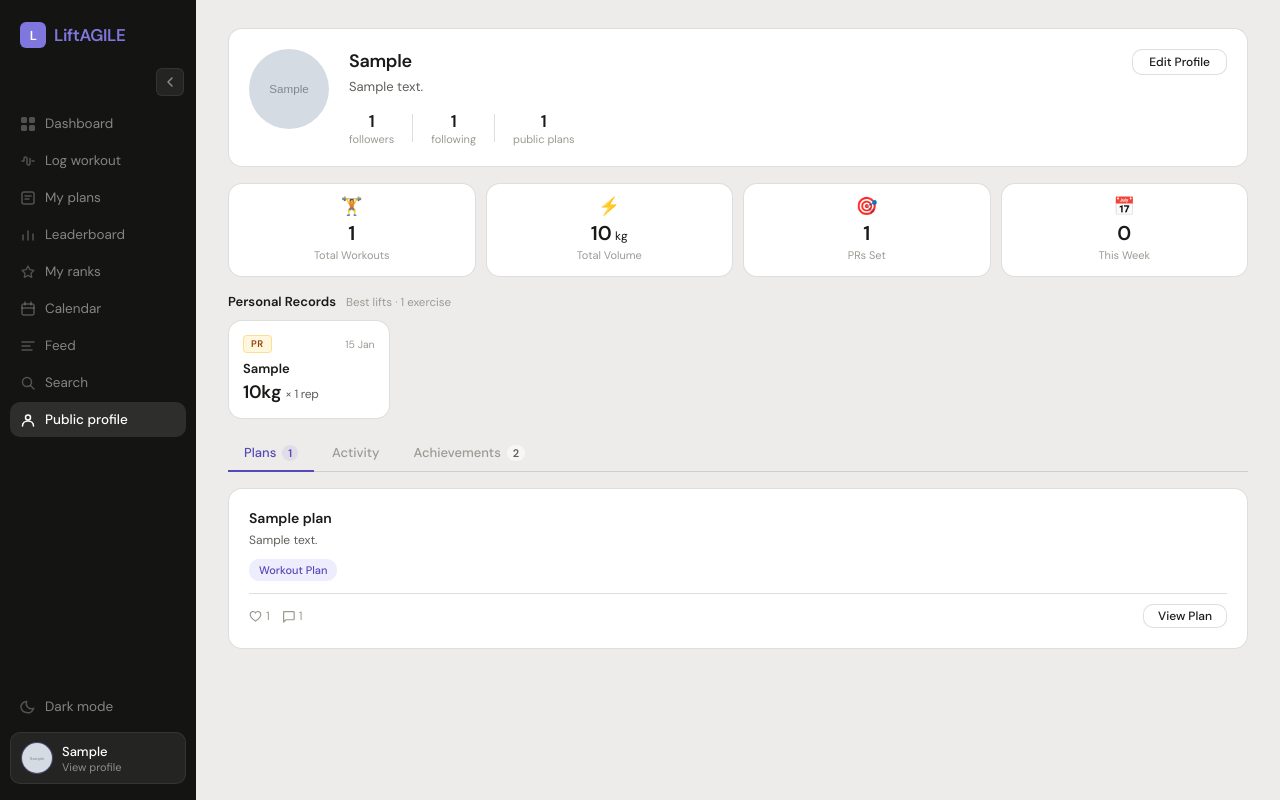
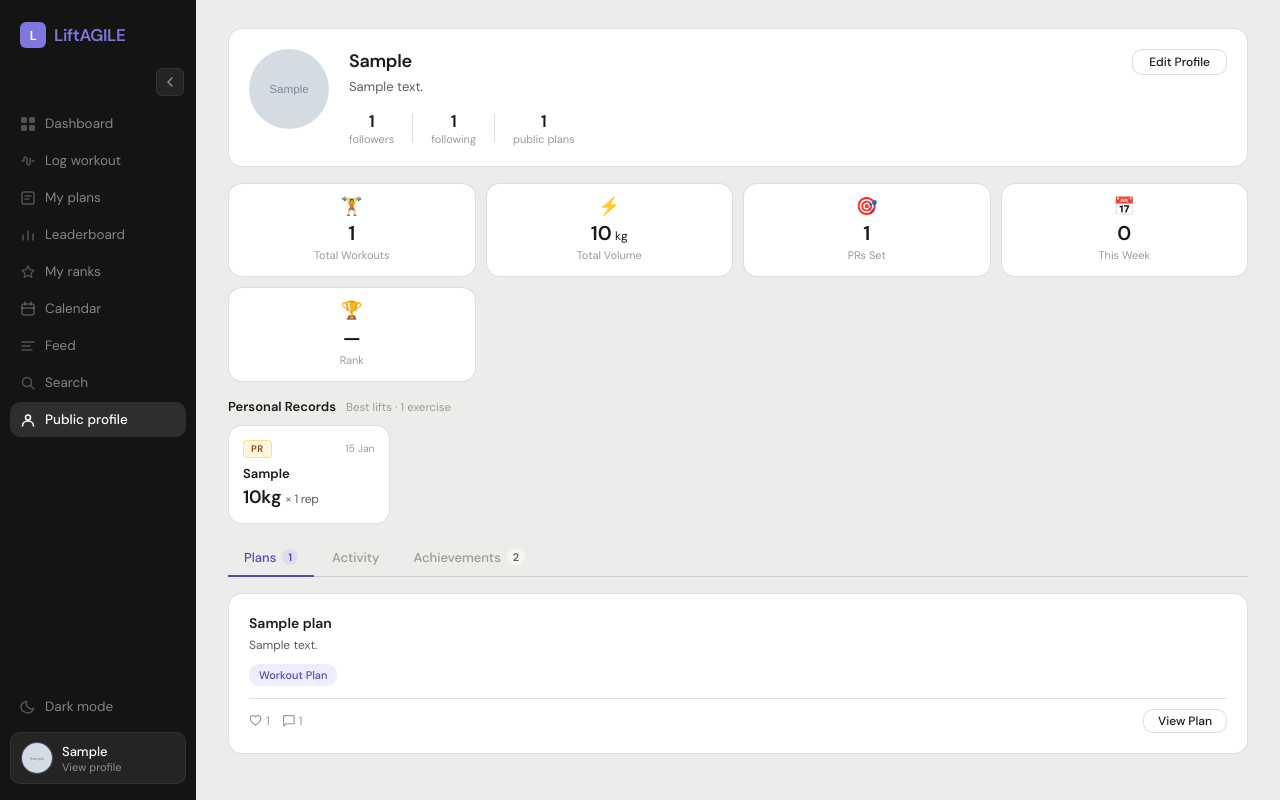
Before and after one commit to pat-caputi/agile-web-development, a Flask app: a page that uses templates/public_profile.html in a window 1280 px wide. Run offline with Flask 3, Linux system fonts and the light colour scheme; the visitor is signed in with stand-in values (Sample User, id 1); tables that the repository leaves empty hold one stand-in row (values such as "Sample post"); grey boxes marked "Sample" are stand-in pictures.

Commit message:
Fixed error with PR's set stat card

```diff
--- a/app.py
+++ b/app.py
@@ -1237,6 +1237,8 @@ def public_profile(username):
 
     profile_user = User.query.filter_by(username=username).first_or_404()
     is_own_profile = profile_user.id == user.id
+    profile_user_rank = get_user_rank(profile_user.id)
+    nav_rank = get_user_rank(user.id)
     active_tab = request.args.get("tab", "plans")
 
     is_following = Follow.query.filter_by(
@@ -1418,6 +1420,8 @@ def public_profile(username):
         tags_map=tags_map,
         badges=badges,
         activity=activity,
+        profile_user_rank=profile_user_rank,
+        nav_rank=nav_rank,
     )
 
 
--- a/templates/public_profile.html
+++ b/templates/public_profile.html
@@ -146,7 +146,9 @@
       {% include "_sidebar_avatar.html" %}
       <div class="nav-user-info">
         <div class="nav-user-name">{{ nav_user.username.title() if nav_user else "Profile" }}</div>
-        <div class="nav-user-rank">View profile</div>
+        <div class="nav-user-rank">
+          {% if nav_rank %}Rank #{{ nav_rank }}{% else %}View profile{% endif %}
+        </div>
       </div>
     </a>
 
@@ -246,13 +248,18 @@
         </div>
         <div class="pp-stat-card">
           <div class="pp-stat-icon">🎯</div>
-          <div class="pp-stat-val">{{ pr_count }}</div>
+          <div class="pp-stat-val">{{ personal_records | length }}</div>
           <div class="pp-stat-lbl">PRs Set</div>
         </div>
         <div class="pp-stat-card">
           <div class="pp-stat-icon">📅</div>
           <div class="pp-stat-val">{{ workouts_this_week }}</div>
           <div class="pp-stat-lbl">This Week</div>
+        </div>
+        <div class="pp-stat-card">
+          <div class="pp-stat-icon">🏆</div>
+          <div class="pp-stat-val">{% if profile_user_rank %}#{{ profile_user_rank }}{% else %}—{% endif %}</div>
+          <div class="pp-stat-lbl">Rank</div>
         </div>
       </div>
 
```
